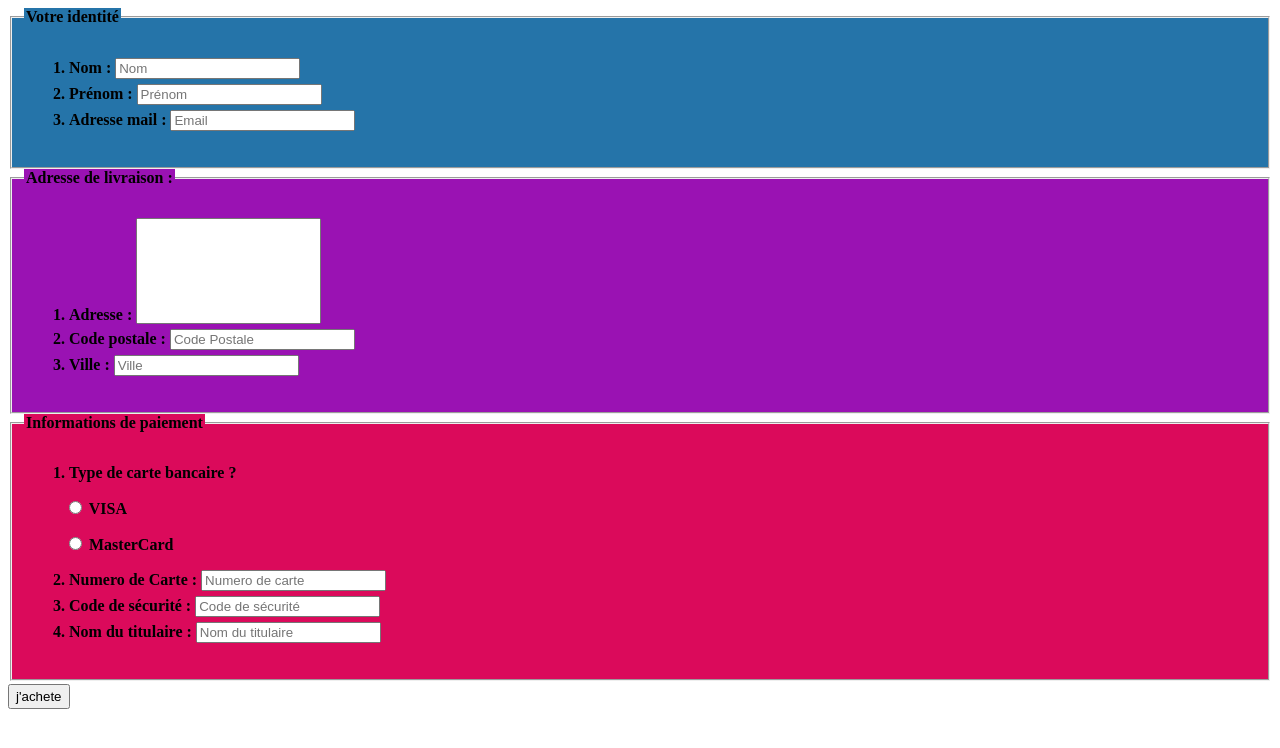
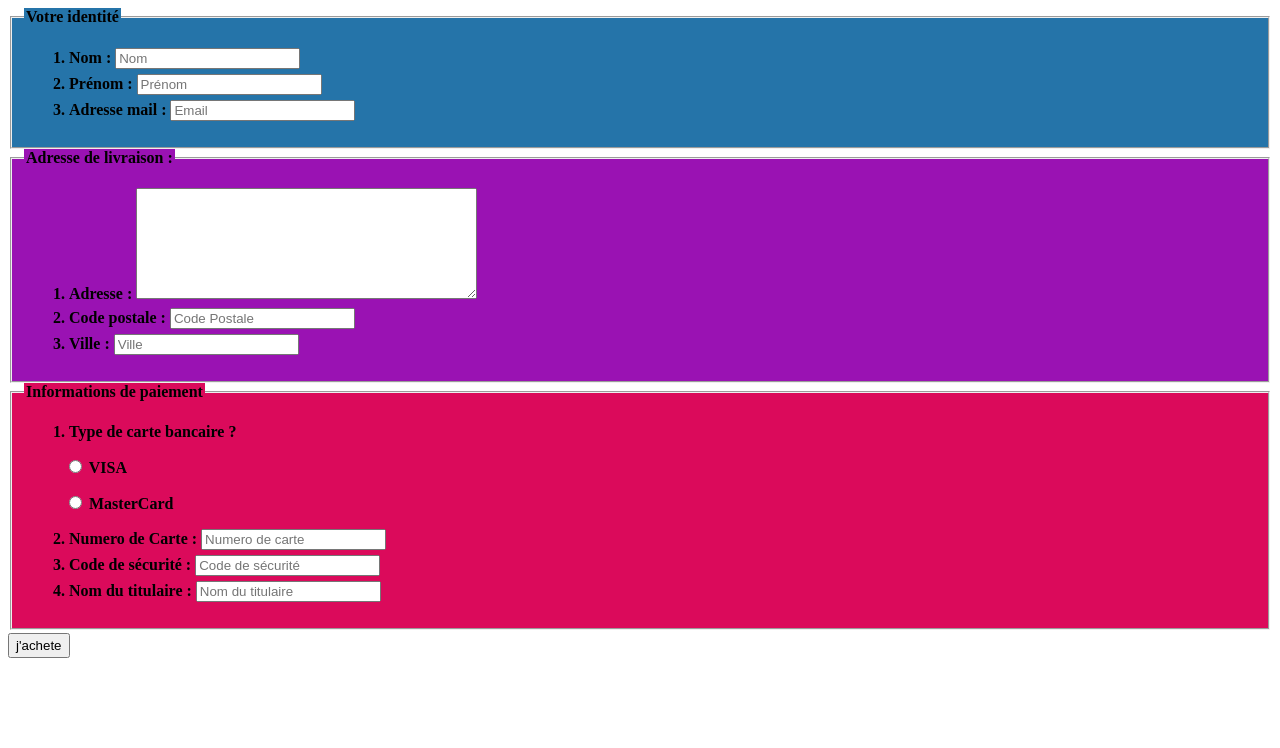
Before and after one commit to gitromu/exercice-7, a plain HTML site: page index.html in a window 1280 px wide. Drawn offline with Linux system fonts and the light colour scheme.

Commit message:
mise en place du textarea

```diff
--- a/index.html
+++ b/index.html
@@ -18,7 +18,7 @@
       <fieldset id="field2">
         <legend>Adresse de livraison : </legend>
         <ol>
-          <li>Adresse : <input type="text" id="adress" name="adress" > </li>
+          <li>Adresse : <textarea name="adress" rows="7" cols="40"></textarea> </li>
           <li>Code postale : <input type="text" name="zip" placeholder="Code Postale"> </li>
           <li>Ville : <input type="text" name="city" placeholder="Ville"> </li>
         </ol>
--- a/style.css
+++ b/style.css
@@ -19,10 +19,6 @@ body{
 #field3 legend{
   background-color: #DB0A5B;
 }
-ol{
-  padding-top: 5px;
-  padding-bottom: 5px;
-}
 li{
   margin: 5px;
 }
@@ -31,7 +27,3 @@ margin-top: 3px;
 padding-top: 3px;
 padding-bottom: 3px;
 }
-#adress{
-  height: 100px;
-  vertical-align: bottom;
-}
```
